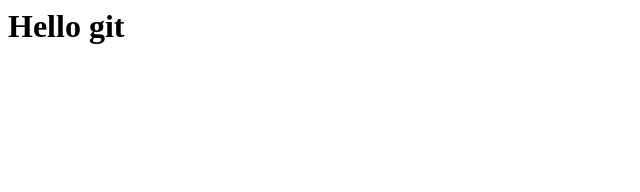
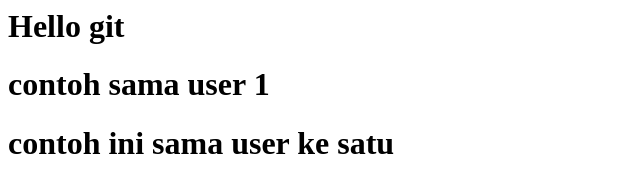
Before and after one commit to HawariUrfan/belajar-git-remote, a plain HTML site: page index.html in a window 1280 px wide. Shown: the whole page, without its empty margins (0-640 px from the left). Drawn offline with Linux system fonts and the light colour scheme.

Commit message:
add contoh ke index.html dari user ke satu

```diff
--- a/index.html
+++ b/index.html
@@ -1,5 +1,7 @@
 <html>
     <body>
         <h1>Hello git</h1>
+        <h1>contoh sama user 1</h1>
+        <h1>contoh ini sama user ke satu</h1>
     </body>
 </html>
```
